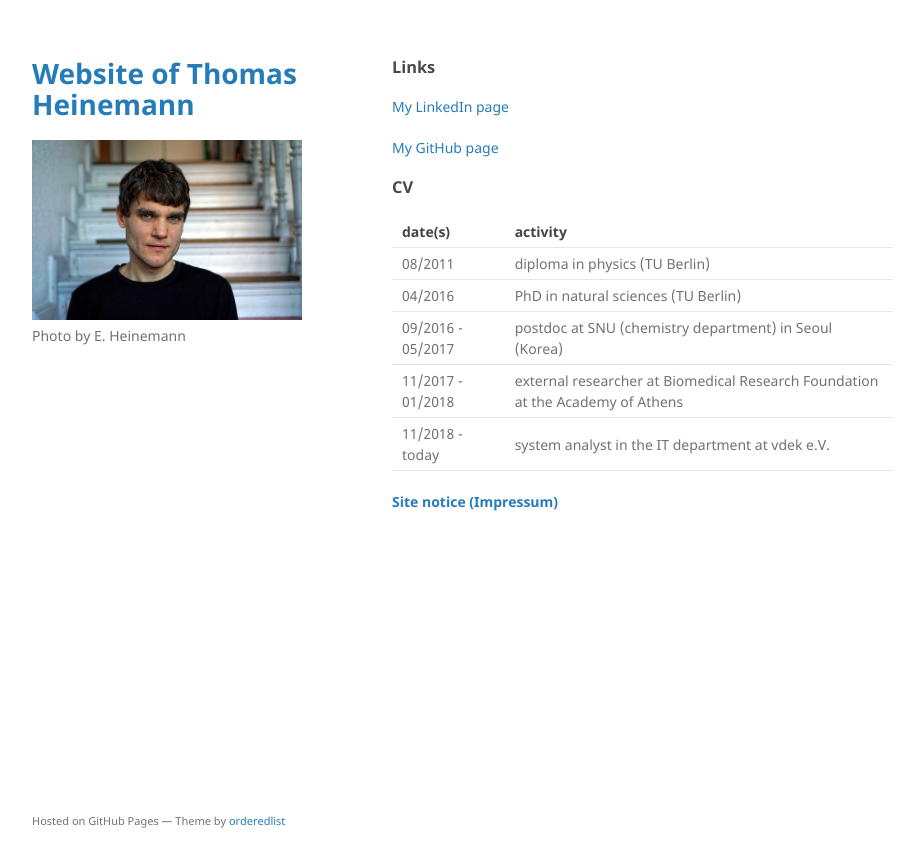
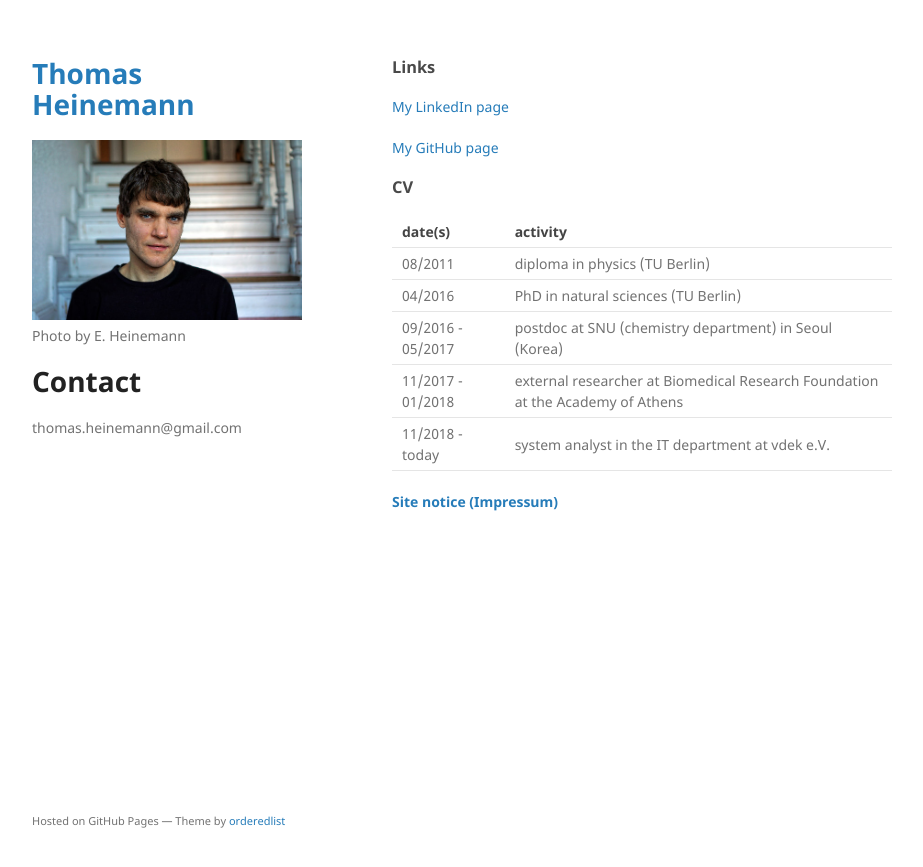
Before and after one commit to thomasheinemann/thomasheinemann.github.io, a Jekyll site: the page built from index.md, in a window 1280 px wide. Shown: the top 867 px of the page, without its empty margins (178-1101 px from the left). Built offline with Jekyll 4.4.1, drawn with Linux system fonts in a browser that asks for light colours; the repository's description, which GitHub fills in, is left out.

Commit message:
Contact added left

```diff
--- a/_config.yml
+++ b/_config.yml
@@ -1,4 +1,4 @@
-title: Website of Thomas Heinemann
+title: Thomas Heinemann
 logo: /assets/img/Thomas_Heinemann_Foto_Elisabeth_Heinemann_Farbe.jpg
 description:
 show_downloads: false
--- a/_layouts/default.html
+++ b/_layouts/default.html
@@ -23,6 +23,8 @@
         {% endif %}
 
         <p>{{ site.description | default: site.github.project_tagline }}</p>
+        <p><h1>Contact</h1></p>
+        <p>thomas.heinemann@gmail.com</p>
 
         {% if site.github.is_project_page %}
         <p class="view"><a href="{{ site.github.repository_url }}">View the Project on GitHub <small>{{ site.github.repository_nwo }}</small></a></p>
```
